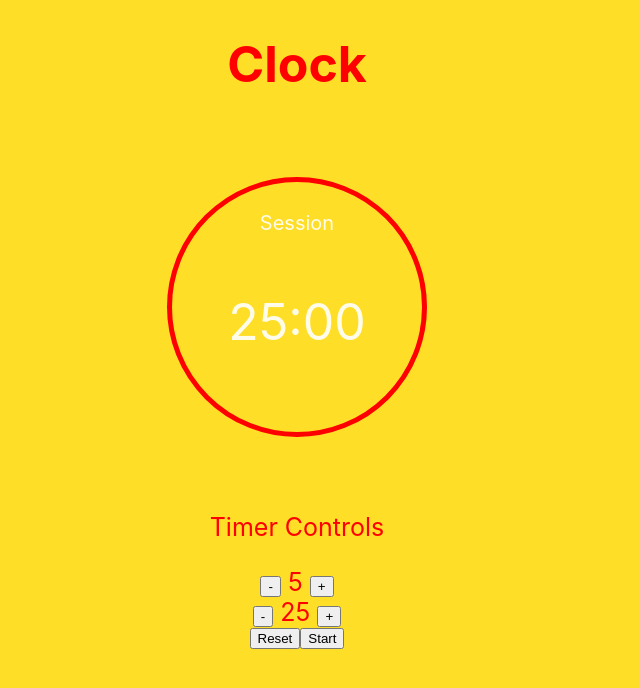
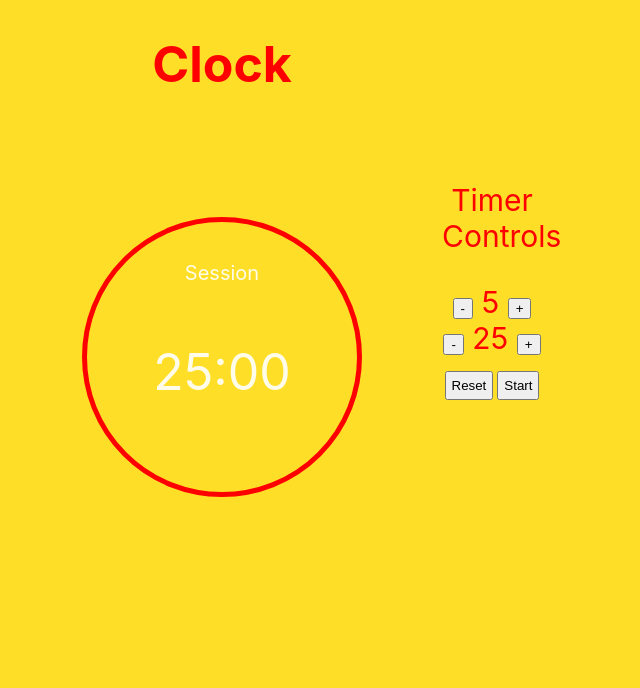
Before and after one commit to kdotelle/pomodoro, a React (Create React App) app: page / in a window 1280 px wide. Shown: the top 688 px of the page, without its empty margins (343-983 px from the left). Built offline with nearby package versions, Linux system fonts and the light colour scheme.

Commit message:
changed some styling

```diff
--- a/src/App.css
+++ b/src/App.css
@@ -15,15 +15,33 @@ h1 {
   flex-direction: column;
   align-items: center;
   justify-content: center;
+  margin-right: 150px;
+  color: white;
+}
 
-  color: white;
+#control-wrapper {
+  display: inline-block;
+  width: 100px;
+  height: 100px;
+  margin: 15px;
+  padding: 10px;
+  align-items: center;
+  justify-content: center;
 }
 
 .controls {
   color: red;
-  font-size: 25px;
-  display: inline;
-  justify-content: stretch;
+  font-size: 30px;
+  display: block;
+}
+
+.controls button:hover {
+  cursor: pointer;
+}
+
+.controls > button {
+  padding: 5px;
+  margin: 15px 2px;
 }
 
 .clock {
@@ -31,7 +49,8 @@ h1 {
   border-style: solid;
   border-radius: 50%;
   border-width: 5px;
-  margin: 50px;
+  margin: 55px;
+  padding: 10px;
   height: 250px;
   width: 250px;
   display: inline-block;
--- a/src/App.js
+++ b/src/App.js
@@ -174,12 +174,10 @@ class App extends Component {
             onIncrementWork={this.incrementWorkTime}
             onDecrementWork={this.decrementWorkTime}
             setCurrentTime={this.setCurrentTime}
+            status={this.state.status}
+            reset={this.resetClock}
           />
         </div>
-        <span>
-          <button onClick={this.resetClock}> Reset </button>
-          <button onClick={this.timer}> {this.state.status} </button>
-        </span>
       </div>
     );
   }
--- a/src/components/TimerControlComponent.js
+++ b/src/components/TimerControlComponent.js
@@ -11,6 +11,7 @@ class TimerControl extends Component {
     return (
       <div className="controls">
         <p> Timer Controls </p>
+
         <BreakController
           break={this.props.breakTime}
           onIncrementBreak={this.props.onIncrementBreak}
@@ -21,6 +22,9 @@ class TimerControl extends Component {
           onIncrementWork={this.props.onIncrementWork}
           onDecrementWork={this.props.onDecrementWork}
         />
+
+        <button onClick={this.props.resetClock}> Reset </button>
+        <button onClick={this.props.timer}> {this.props.status} </button>
       </div>
     );
   }
```
